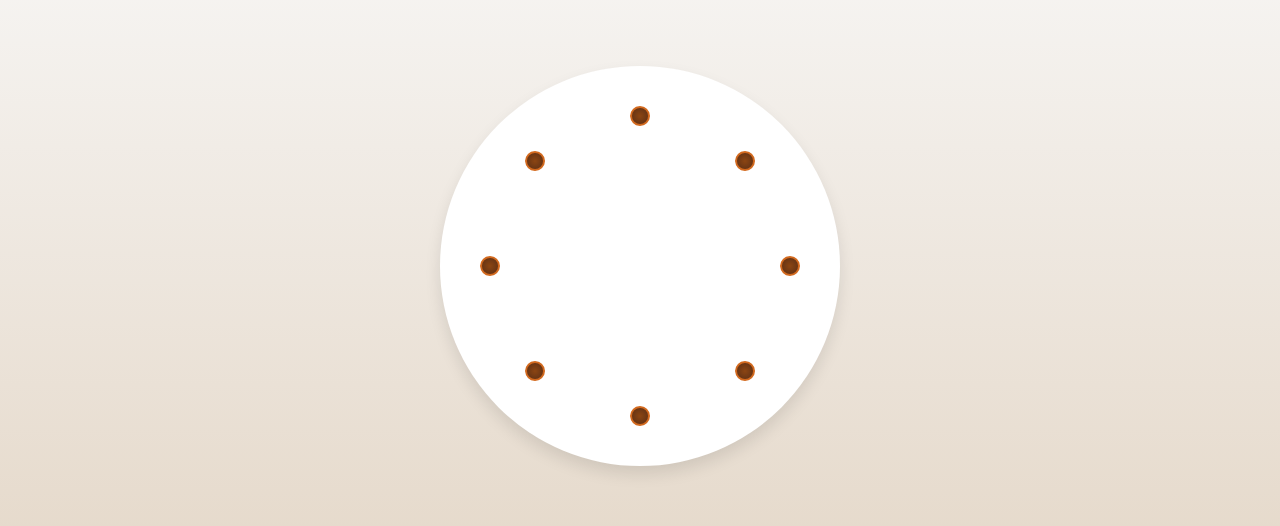
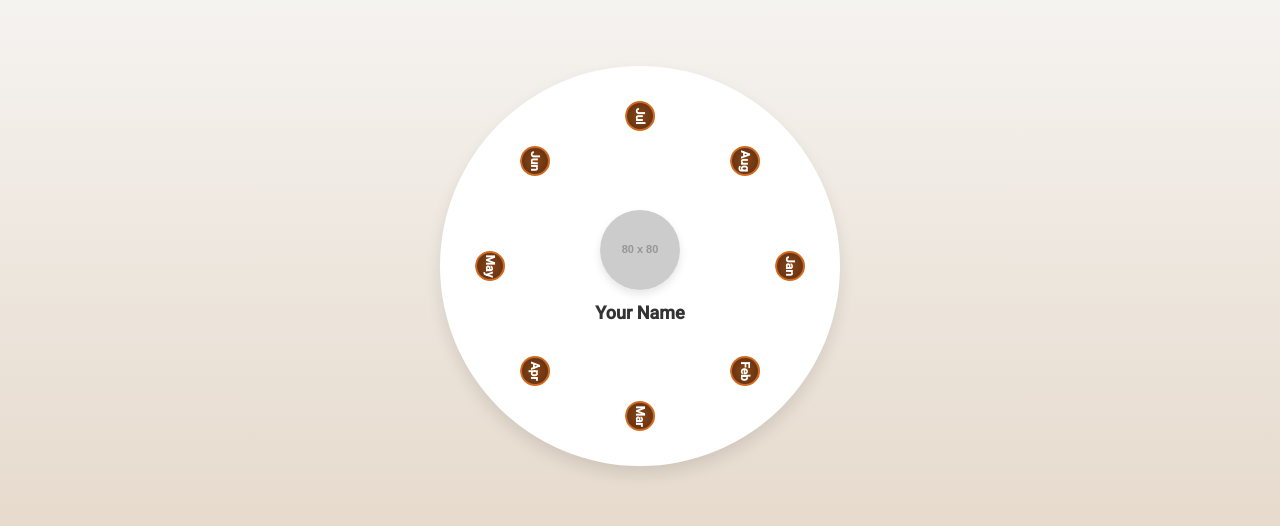
Before and after one commit to parthpatelsj/telegram-seva-bot-frontend, a plain HTML site: page index.html in a window 1280 px wide. Shown: the part 134-660 px from the top of the page. Drawn offline with Linux system fonts and the light colour scheme; placeholder pictures from the web are drawn by us.

Commit message:
add profile pic back

```diff
--- a/index.html
+++ b/index.html
@@ -34,6 +34,25 @@
       box-shadow: 0 8px 16px rgba(0, 0, 0, 0.1);
     }
 
+    .profile {
+      position: absolute;
+      text-align: center;
+    }
+
+    .profile img {
+      width: 80px;
+      height: 80px;
+      border-radius: 50%;
+      box-shadow: 0 4px 8px rgba(0, 0, 0, 0.1);
+      margin-bottom: 8px;
+    }
+
+    .profile h2 {
+      font-size: 18px;
+      color: #333;
+      margin: 0;
+    }
+
     .mala {
       position: relative;
       width: 300px;
@@ -43,13 +62,19 @@
 
     .bead {
       position: absolute;
-      width: 20px;
-      height: 20px;
+      width: 30px;
+      height: 30px;
       background: radial-gradient(circle, #8B4513, #5a2e15);
       border: 2px solid #D2691E;
       border-radius: 50%;
       cursor: pointer;
       transition: transform 0.3s, box-shadow 0.3s;
+      display: flex;
+      justify-content: center;
+      align-items: center;
+      font-size: 12px;
+      color: #fff;
+      font-weight: bold;
     }
 
     .bead:hover {
@@ -122,15 +147,19 @@
 </head>
 <body>
   <div class="container">
+    <div class="profile">
+      <img src="https://via.placeholder.com/80" alt="Profile Picture">
+      <h2>Your Name</h2>
+    </div>
     <div class="mala">
-      <div class="bead" data-index="0" title="January"></div>
-      <div class="bead" data-index="1" title="February"></div>
-      <div class="bead" data-index="2" title="March"></div>
-      <div class="bead" data-index="3" title="April"></div>
-      <div class="bead" data-index="4" title="May"></div>
-      <div class="bead" data-index="5" title="June"></div>
-      <div class="bead" data-index="6" title="July"></div>
-      <div class="bead" data-index="7" title="August"></div>
+      <div class="bead" data-index="0" title="January">Jan</div>
+      <div class="bead" data-index="1" title="February">Feb</div>
+      <div class="bead" data-index="2" title="March">Mar</div>
+      <div class="bead" data-index="3" title="April">Apr</div>
+      <div class="bead" data-index="4" title="May">May</div>
+      <div class="bead" data-index="5" title="June">Jun</div>
+      <div class="bead" data-index="6" title="July">Jul</div>
+      <div class="bead" data-index="7" title="August">Aug</div>
     </div>
     <div class="prompt" id="reflectionPrompt">
       <p id="promptText">What made this month special?</p>
```
